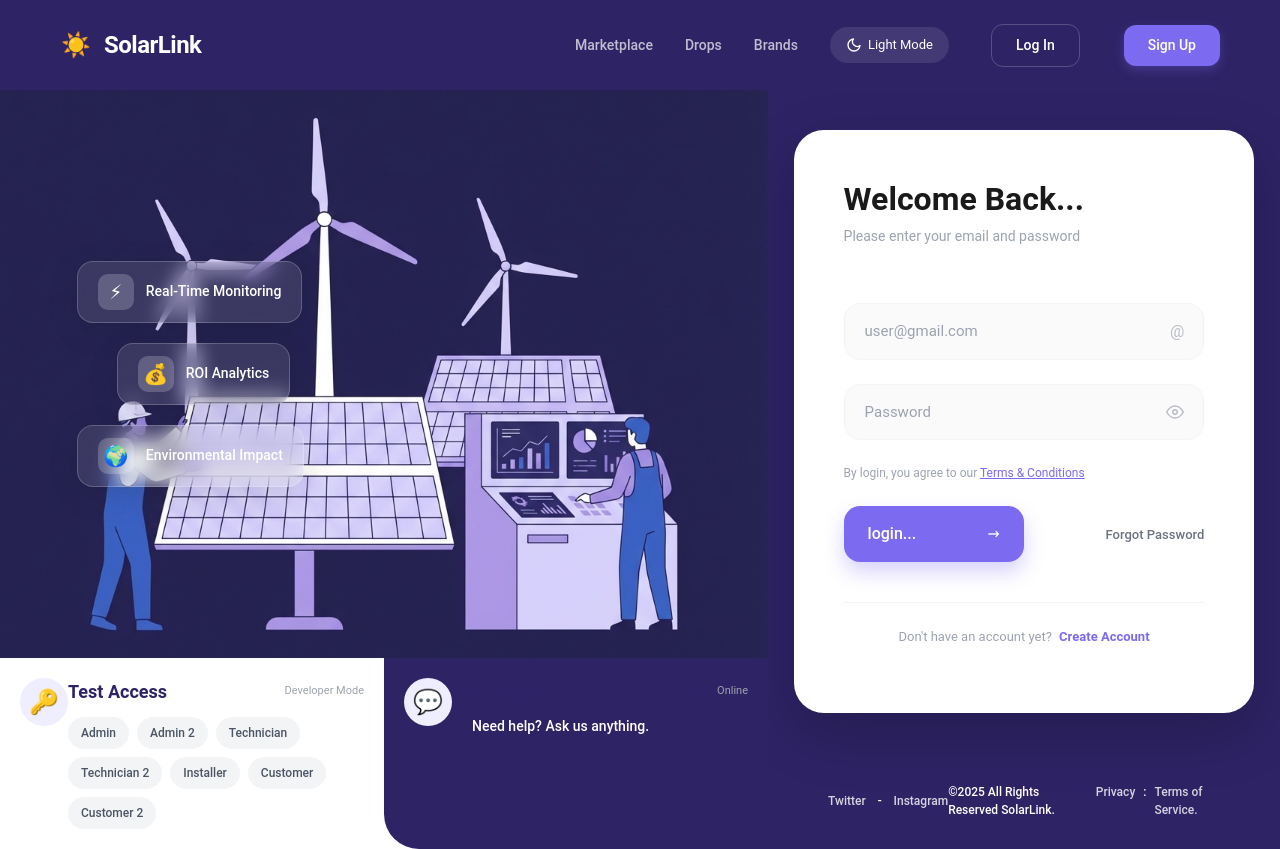
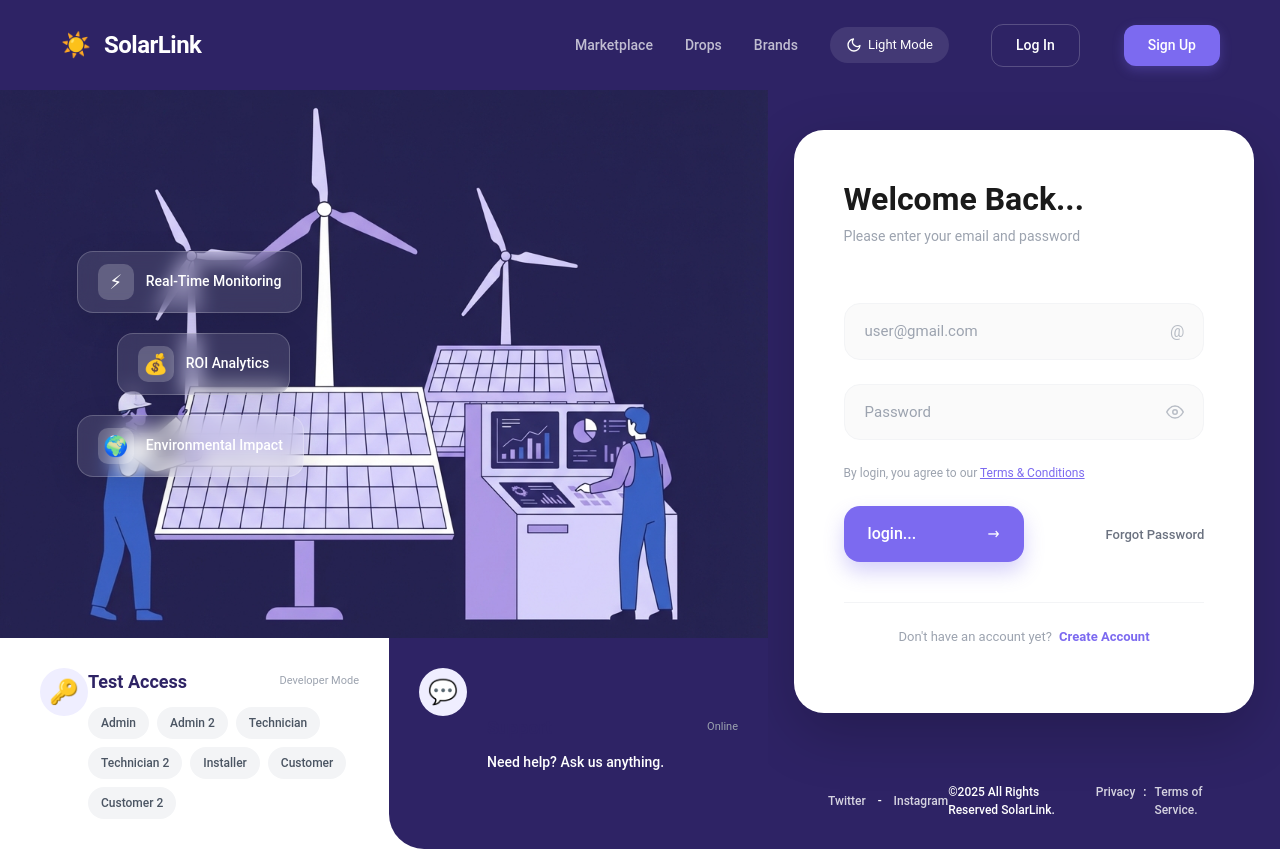
Before and after one commit to Dotnet-and-Angular/solarLink, an Angular app: page /login in a window 1280 px wide. Built offline with nearby package versions, Linux system fonts and the light colour scheme.

Commit message:
style: refactor login widgets for a split-half layout with distinct backgrounds, padding, and border radii.

```diff
--- a/src/app/components/login/login.component.html
+++ b/src/app/components/login/login.component.html
@@ -82,7 +82,7 @@
                 </div>
 
                 <!-- Dummy Widget (Duplicate) -->
-                <div class="chat-widget dummy-widget">
+                <div class="dummy-widget">
                     <div class="avatar">
                         <div class="avatar-placeholder">💬</div>
                     </div>
--- a/src/app/components/login/login.component.scss
+++ b/src/app/components/login/login.component.scss
@@ -208,38 +208,44 @@
     100% { transform: translateY(0px); }
 }
 
-/* Widgets Container - FLEX POSITIONING */
+/* Widgets Container */
 .widgets-container {
     position: relative;
     margin-top: auto; /* Push to bottom */
     width: 100%;
+    background: transparent; /* Remove unified background */
+    border-radius: 0;
     display: flex;
-    align-items: stretch; /* Stretch children to same height */
-    gap: 0;
-    padding-left: 0;
+    align-items: stretch;
+    justify-content: space-between;
     z-index: 20;
-    pointer-events: none;
+    pointer-events: auto;
 }
 
-/* Chat Widget - The Unique Shape */
+/* Chat Widget - Left Half content */
 .chat-widget {
-    pointer-events: auto;
+    flex: 1; /* Split half */
     background: white;
+    border-radius: 0 35px 0 0; /* Top-Right Radius only */
     display: flex;
-    padding: 20px;
-    /* width: 400px; -- REMOVED */
-    flex: 1; /* Expand to fill space */
-    min-height: 100px;
+    padding: 30px;
+    padding-left: 40px;
+    min-height: 140px;
     height: auto;
+    color: #2E2365; /* Dark text */
 }
 
+/* Dummy Widget - Right Half content */
 .dummy-widget {
-  pointer-events: auto;
-  background: #2E2365;
-  border-bottom-left-radius: 35px;
+  flex: 1; /* Split half */
+  background: #2E2365; /* Purple background */
+  border-radius: 0 0 0 35px; /* Bottom-Left Radius only */
+  border-left: none;
   display: flex;
   gap: 20px;
+  padding: 30px;
   position: relative;
+  color: white; /* White text */
 }
 
 .avatar-placeholder {
@@ -252,10 +258,14 @@
   align-items: center;
   justify-content: center;
   font-size: 24px;
+  flex-shrink: 0;
 }
 
 .chat-content {
   flex: 1;
+  display: flex;
+  flex-direction: column;
+  justify-content: center;
 }
 
 .chat-header {
```
